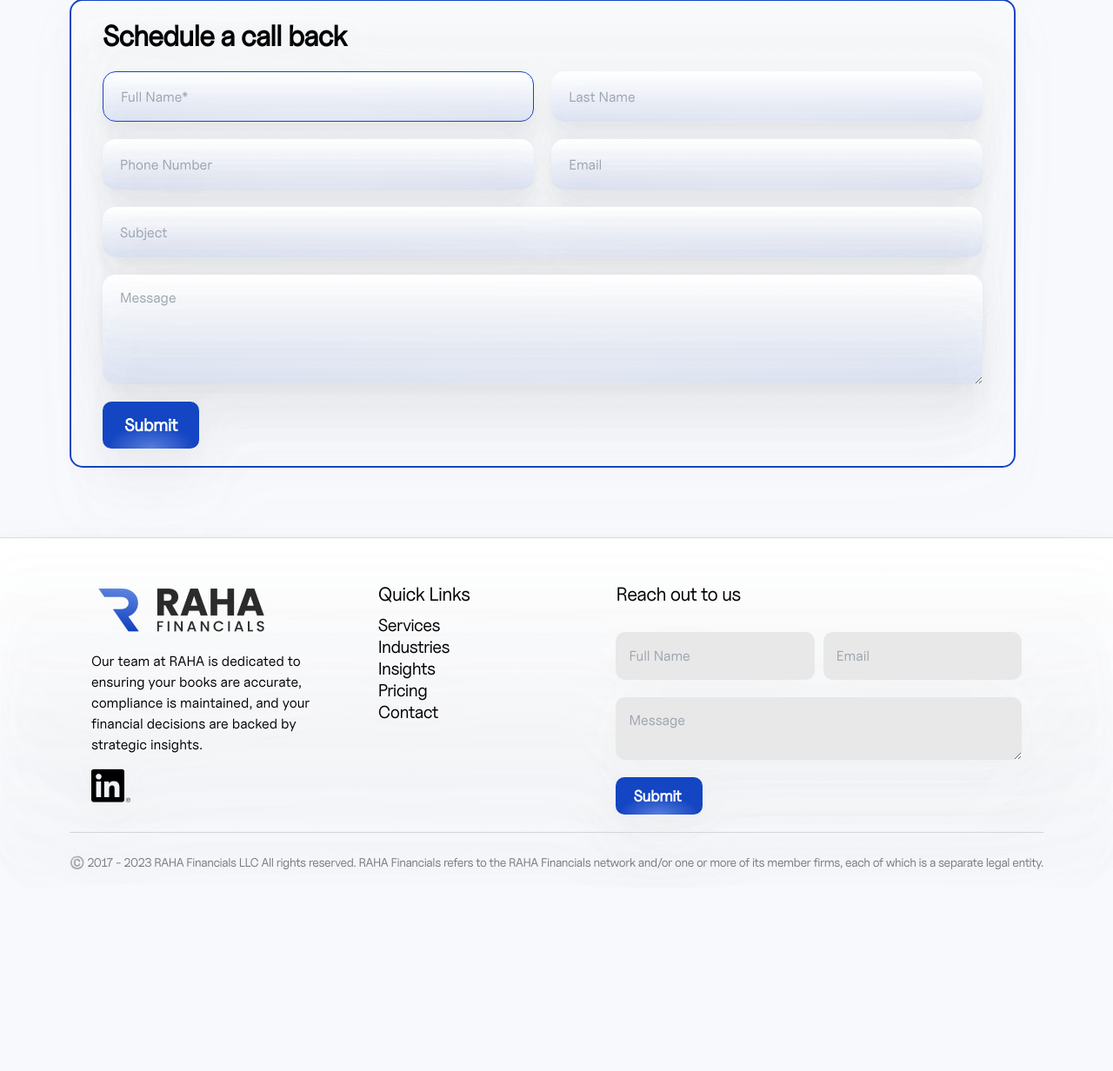
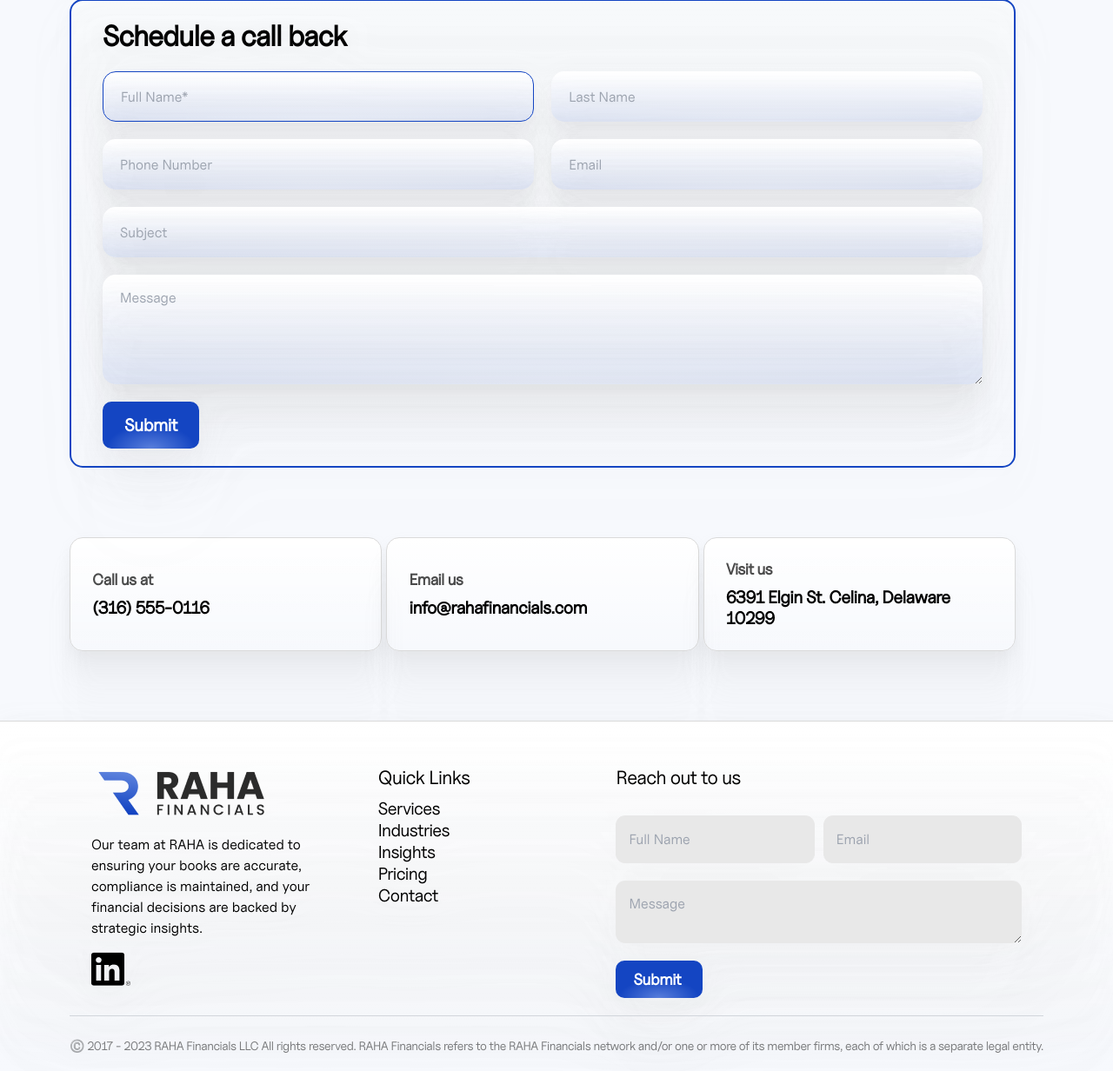
Before and after one commit to ahsan-ali49/raha-financials, a PHP site: page /consultation.html in a window 1280 px wide. Shown: the part 523-1755 px from the top of the page at 87% size. Before the commit the page ends 1523 px from the top, so only its background shows below. Run offline with PHP 8.4, Linux system fonts and the light colour scheme; some libraries are stand-ins or nearby versions.

Commit message:
changed consultation page

```diff
--- a/consultation.html
+++ b/consultation.html
@@ -165,6 +165,32 @@
         ></textarea>
         <a href="#info-1-btn" class="hero-btn w-fit" id="info-1-btn">Submit</a>
       </form>
+      <div
+        class="w-full flex flex-row justify-between flex-wrap gap-y-10 mt-10 md:mt-20"
+      >
+        <div class="contact-bar md:w-[33%]">
+          <div class="contact-bar-inner h-full flex flex-col justify-center">
+            <h2 class="contact-bar-title">Call us at</h2>
+            <p class="contact-bar-content">(316) 555-0116</p>
+          </div>
+        </div>
+        <div class="contact-bar md:w-[33%]">
+          <div class="contact-bar-inner h-full flex flex-col justify-center">
+            <h2 class="contact-bar-title">Email us</h2>
+            <a href="mailto:info@rahafinancials.com" class="contact-bar-content"
+              >info@rahafinancials.com</a
+            >
+          </div>
+        </div>
+        <div class="contact-bar md:w-[33%]">
+          <div class="contact-bar-inner h-full flex flex-col justify-center">
+            <h2 class="contact-bar-title">Visit us</h2>
+            <p class="contact-bar-content">
+              6391 Elgin St. Celina, Delaware 10299
+            </p>
+          </div>
+        </div>
+      </div>
     </div>
 
     <!-- Navbar Modal -->
--- a/contact.css
+++ b/contact.css
@@ -26,7 +26,7 @@
 .contact-bar {
   display: flex;
   padding: 15px;
-  align-items: flex-end;
+  align-items: center;
   gap: 10px;
   align-self: stretch;
   border-radius: 15px;
```
